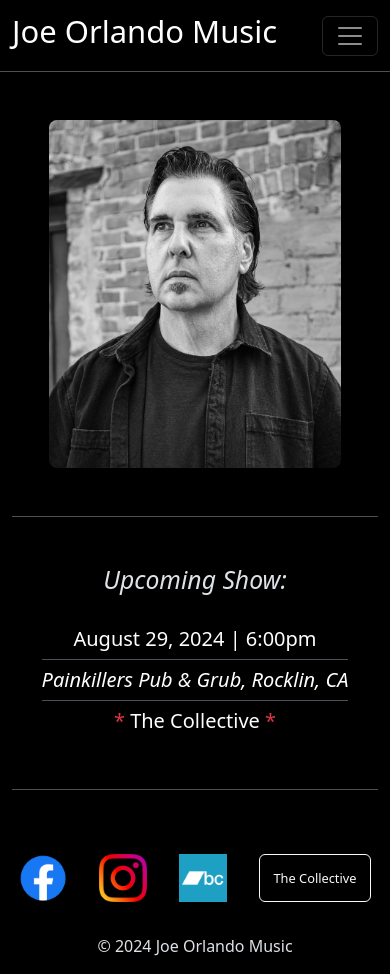
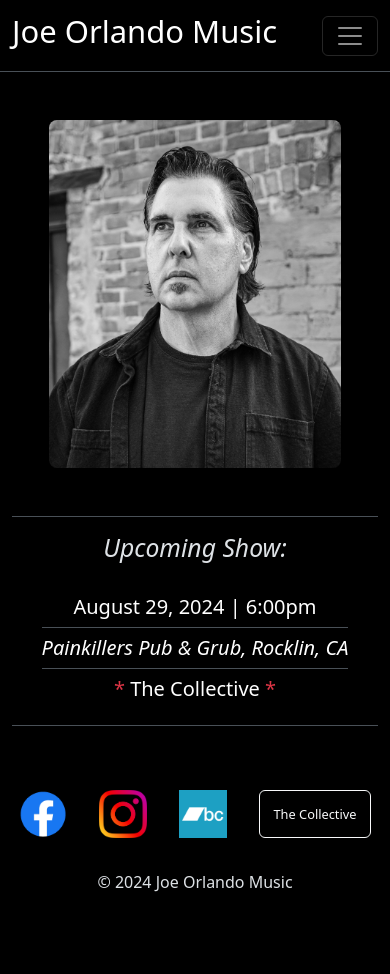
Before and after one commit to Robertjo97/JoeOrlandoMusic, a React (Vite) app: page / in a window 390 px wide. After the commit the page ends 910 px from the top, so only its background shows below. Built offline with nearby package versions, Linux system fonts and the light colour scheme.

Commit message:
mobile styling

```diff
--- a/src/Home/Home.css
+++ b/src/Home/Home.css
@@ -17,6 +17,11 @@
     width: 75%;
   }
 
+  .hero {
+    width: 100% !important;
+    padding:1rem !important;
+  }
+
   .hero, .hero li {
     padding-left: 0% !important;
     padding-right: 0% !important;
```
